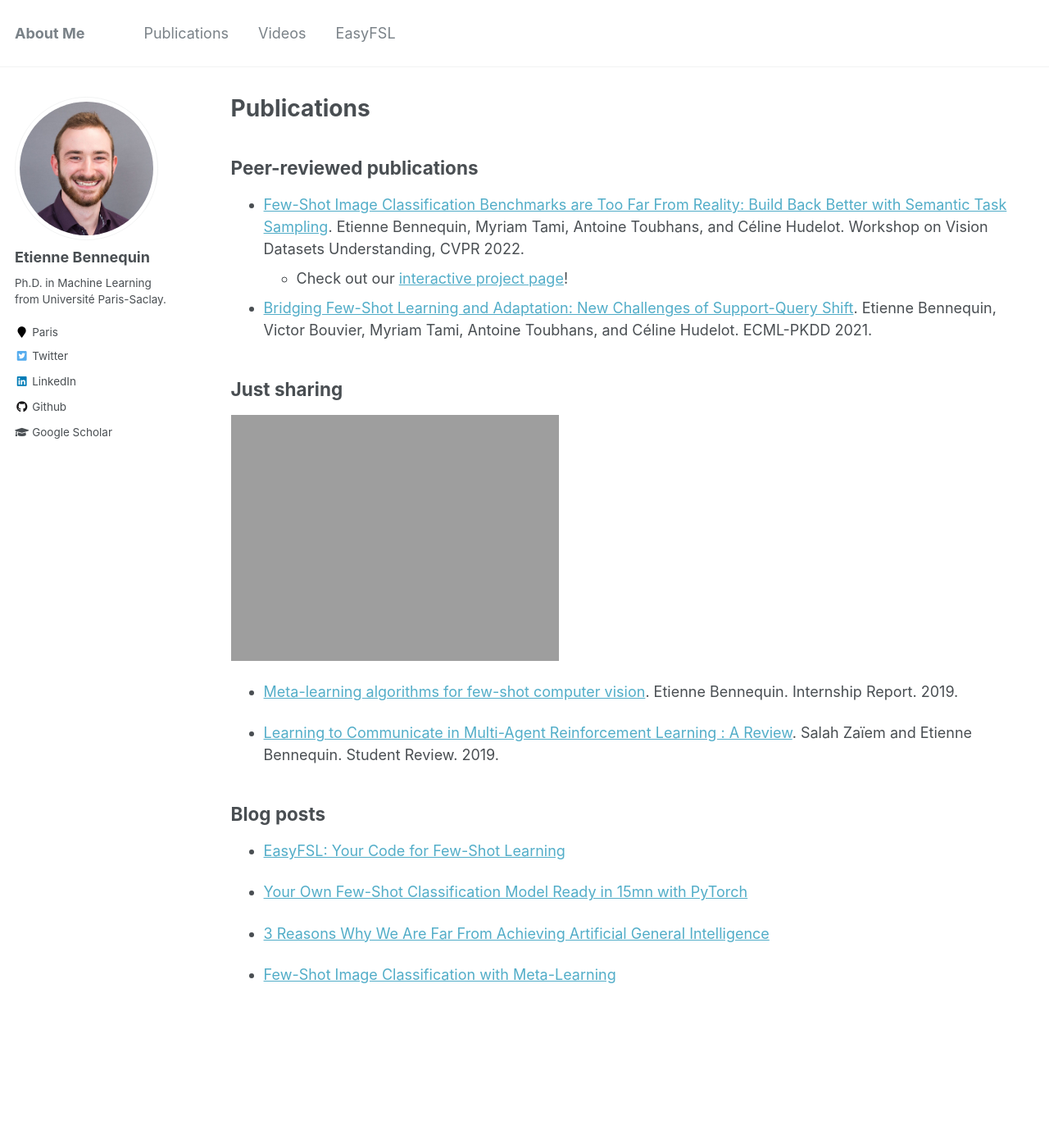
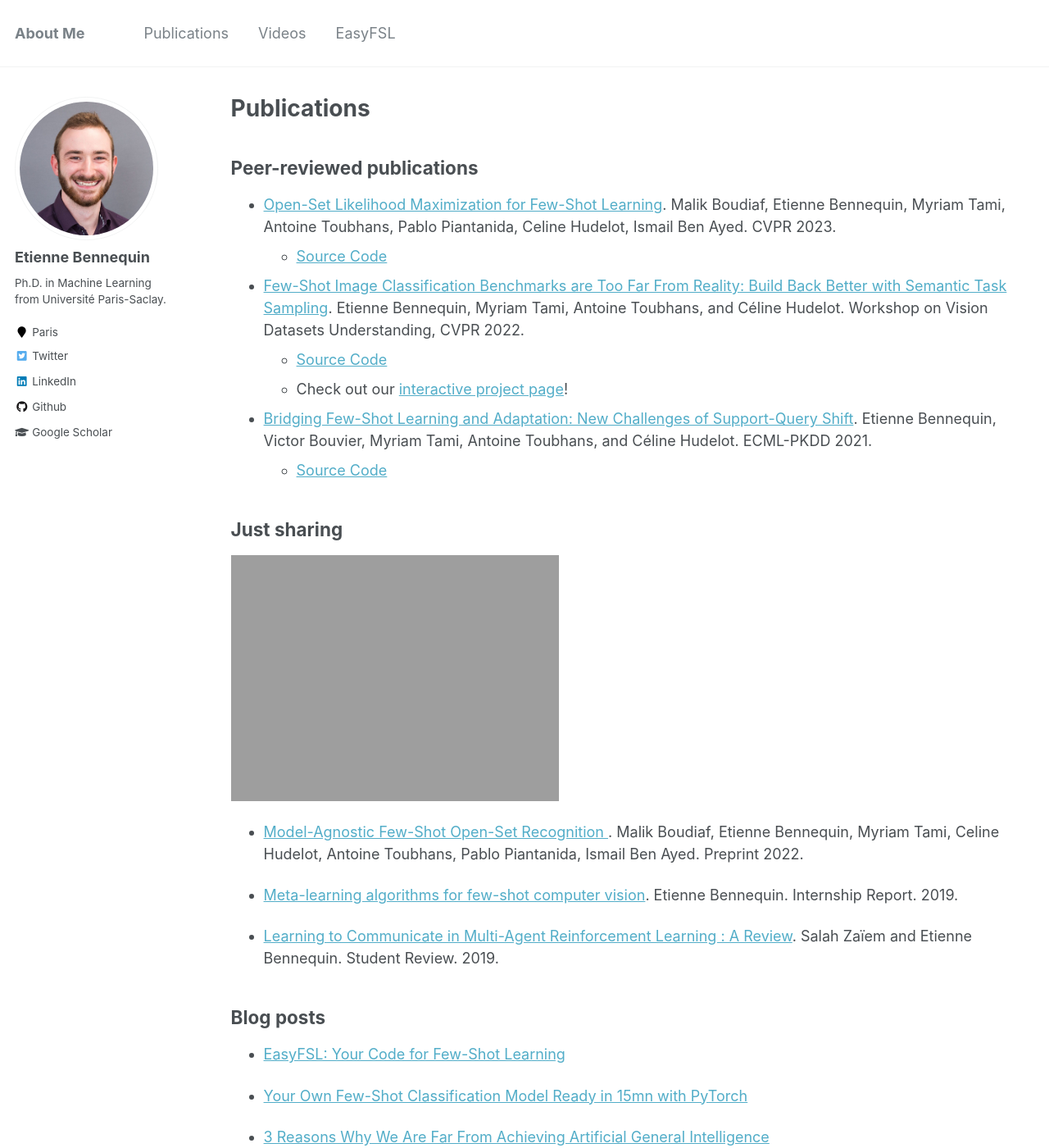
Before and after one commit to ebennequin/ebennequin.github.io, a Jekyll site: the page built from _pages/publications.md, in a window 1280 px wide and 1400 px high. Shown: the whole window at 82% size. Built offline with Jekyll 4.4.1, drawn with Linux system fonts in a browser that asks for light colours.

Commit message:
Add open-set publications

```diff
--- a/_pages/publications.md
+++ b/_pages/publications.md
@@ -7,21 +7,33 @@ author_profile: true
 
 ## Peer-reviewed publications
 
+- [Open-Set Likelihood Maximization for Few-Shot Learning](
+https://openaccess.thecvf.com/content/CVPR2023/papers/Boudiaf_Open-Set_Likelihood_Maximization_for_Few-Shot_Learning_CVPR_2023_paper.pdf).
+Malik Boudiaf, Etienne Bennequin, Myriam Tami, Antoine Toubhans, Pablo Piantanida, Celine Hudelot, Ismail Ben Ayed.
+CVPR 2023.
+  - [Source Code](https://github.com/ebennequin/few-shot-open-set)
 - [Few-Shot Image Classification Benchmarks are Too Far From Reality:
 Build Back Better with Semantic Task Sampling](
 https://arxiv.org/abs/2205.05155).
 Etienne Bennequin, Myriam Tami, Antoine Toubhans, and Céline Hudelot.
 Workshop on Vision Datasets Understanding, CVPR 2022.
+  - [Source Code](https://github.com/sicara/semantic-task-sampling)
   - Check out our [interactive project page](https://share.streamlit.io/sicara/semantic-task-sampling)!
 - [Bridging Few-Shot Learning and Adaptation:
 New Challenges of Support-Query Shift](
 https://arxiv.org/pdf/2105.11804.pdf).
 Etienne Bennequin, Victor Bouvier, Myriam Tami, Antoine Toubhans, and Céline Hudelot.
 ECML-PKDD 2021.
+  - [Source Code](https://github.com/ebennequin/meta-domain-shift)
 
 ## Just sharing
 
 ![honest work meme](https://ebennequin.github.io/images/its-honest-work.gif)
+
+- [Model-Agnostic Few-Shot Open-Set Recognition
+](https://arxiv.org/abs/2206.09236).
+Malik Boudiaf, Etienne Bennequin, Myriam Tami, Celine Hudelot, Antoine Toubhans, Pablo Piantanida, Ismail Ben Ayed.
+Preprint 2022.
 
 - [Meta-learning algorithms for few-shot computer vision](https://arxiv.org/pdf/1909.13579.pdf).
 Etienne Bennequin. Internship Report. 2019.
```
